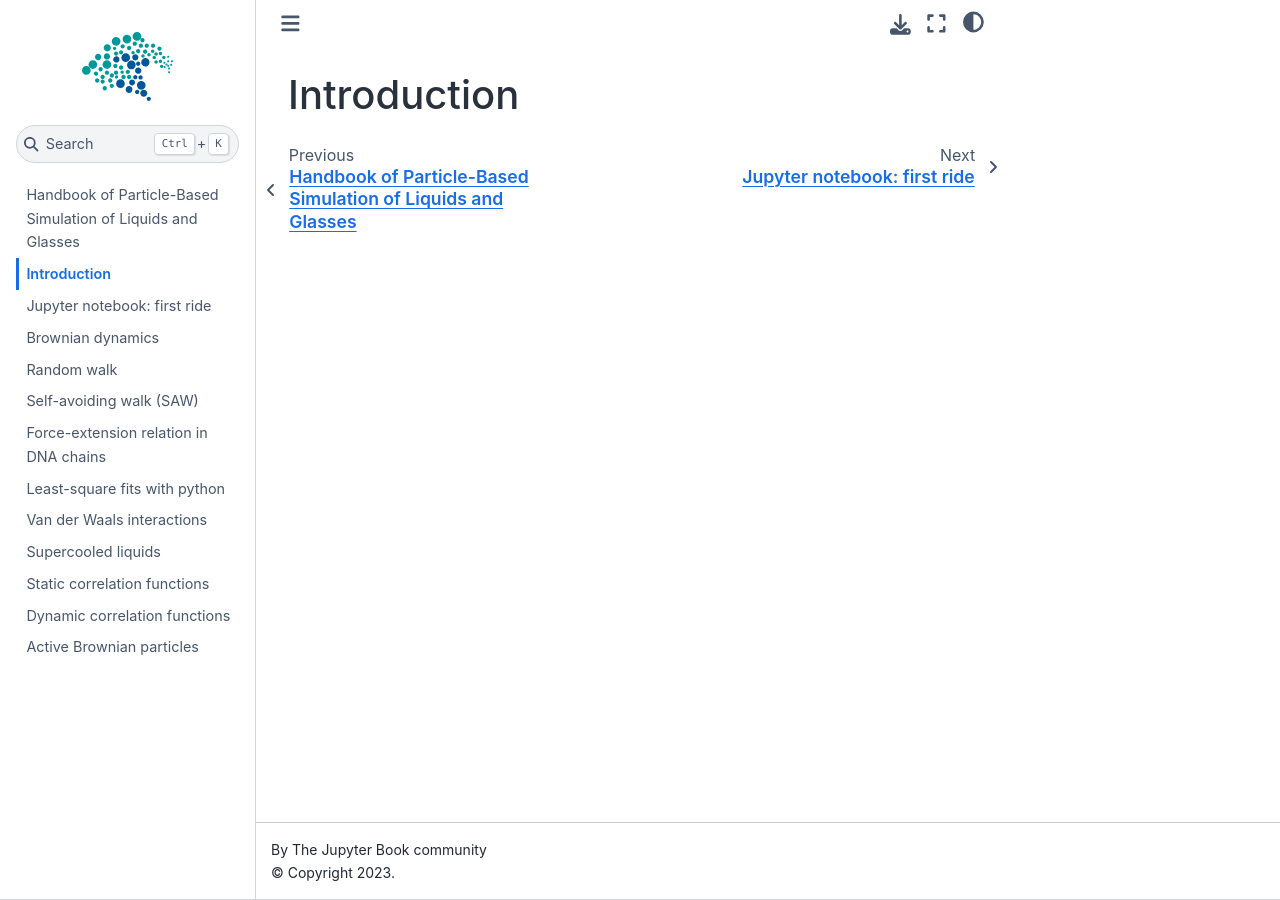
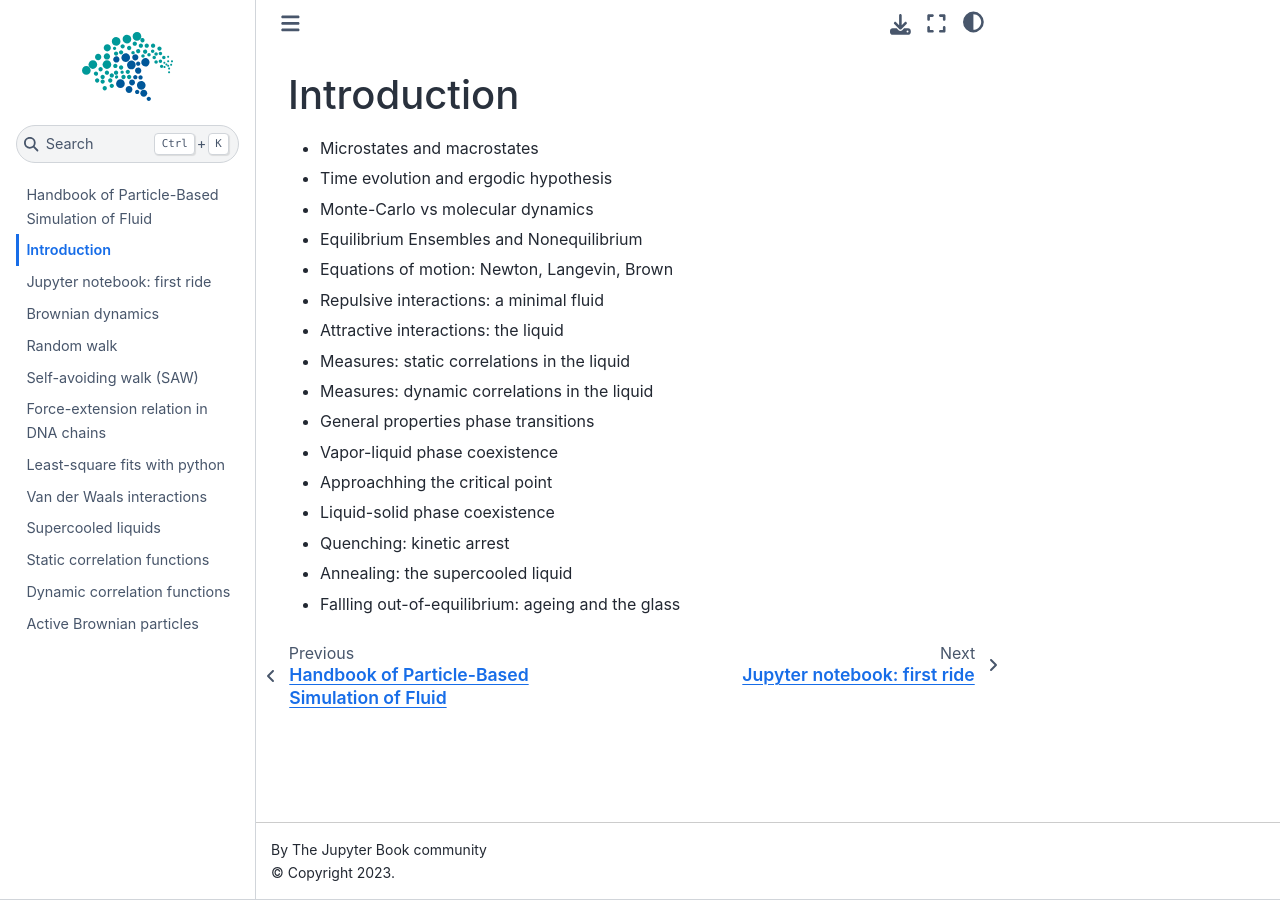
Before and after one commit to FTurci/mirror-handbook-particle-sim, a Jupyter Book: the page built from introduction.md, in a window 1280 px wide. Built offline with Jupyter Book 1.0.4 settings and Sphinx 7.4.7 and the Sphinx Book theme 1.1.4, drawn with Linux system fonts in a browser that asks for light colours.

Commit message:
propose path

```diff
--- a/introduction.md
+++ b/introduction.md
@@ -1 +1,19 @@
 # Introduction
+
+
+- Microstates and macrostates
+- Time evolution and ergodic hypothesis
+- Monte-Carlo vs molecular dynamics
+- Equilibrium Ensembles and Nonequilibrium
+- Equations of motion: Newton, Langevin, Brown
+- Repulsive interactions: a minimal fluid
+- Attractive interactions: the liquid
+- Measures: static correlations in the liquid
+- Measures: dynamic correlations in the liquid
+- General properties phase transitions
+- Vapor-liquid phase coexistence
+- Approachhing the critical point
+- Liquid-solid phase coexistence
+- Quenching: kinetic arrest
+- Annealing: the supercooled liquid
+- Fallling out-of-equilibrium: ageing and the glass
--- a/landing-page.md
+++ b/landing-page.md
@@ -1,6 +1,6 @@
-# Handbook of Particle-Based Simulation of Liquids and Glasses
+# Handbook of Particle-Based Simulation of Fluid
 
-This Handbook is an gentle, operative introduction to the physics of liquids and glasses.
+This Handbook is an gentle, operative introduction to the physics of fluids.
 
 The theory of liquids is presented together with the simulation approaches that allow us to explore their structure and dynamics at the atomistic or molecular level.
 
```
